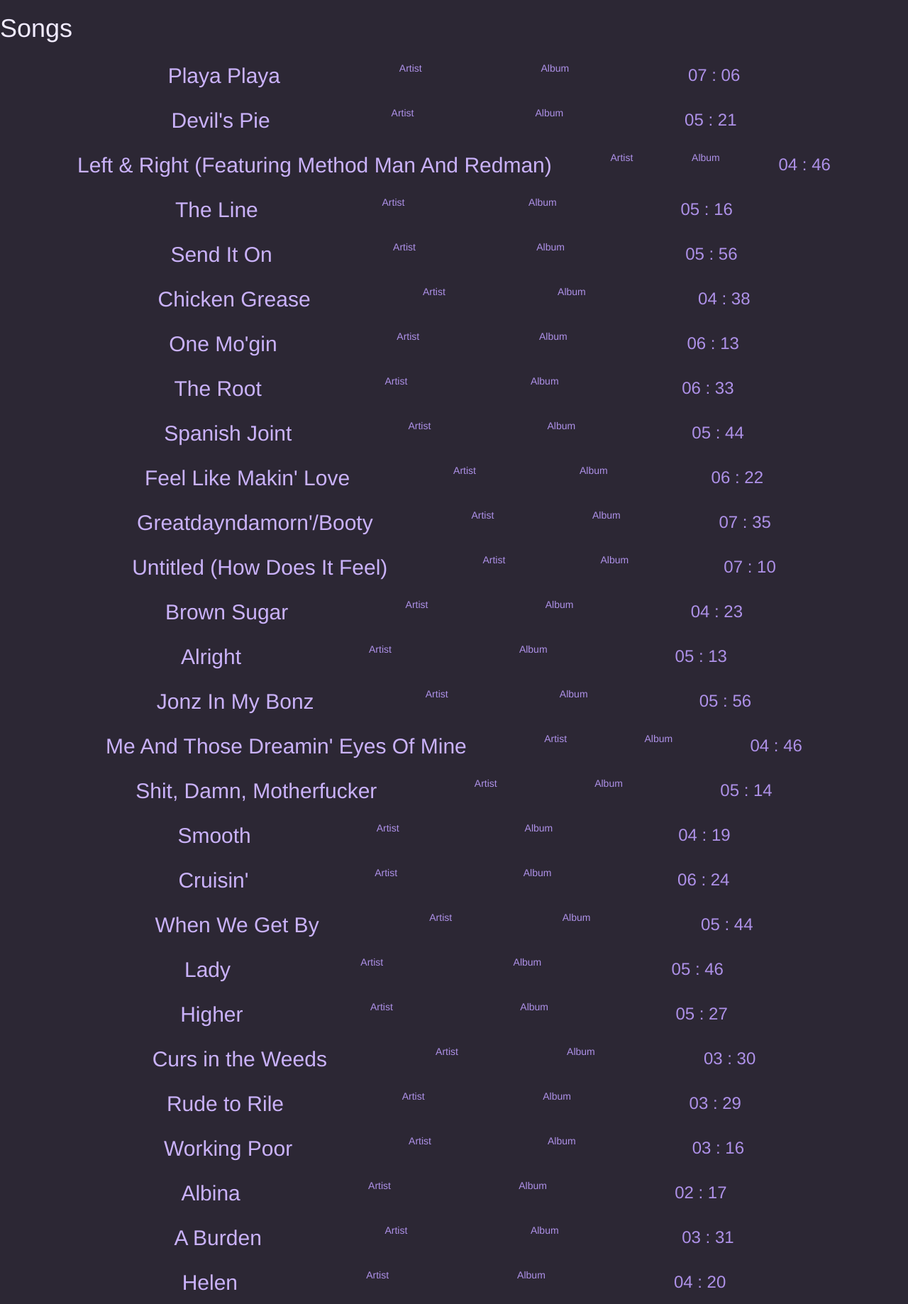
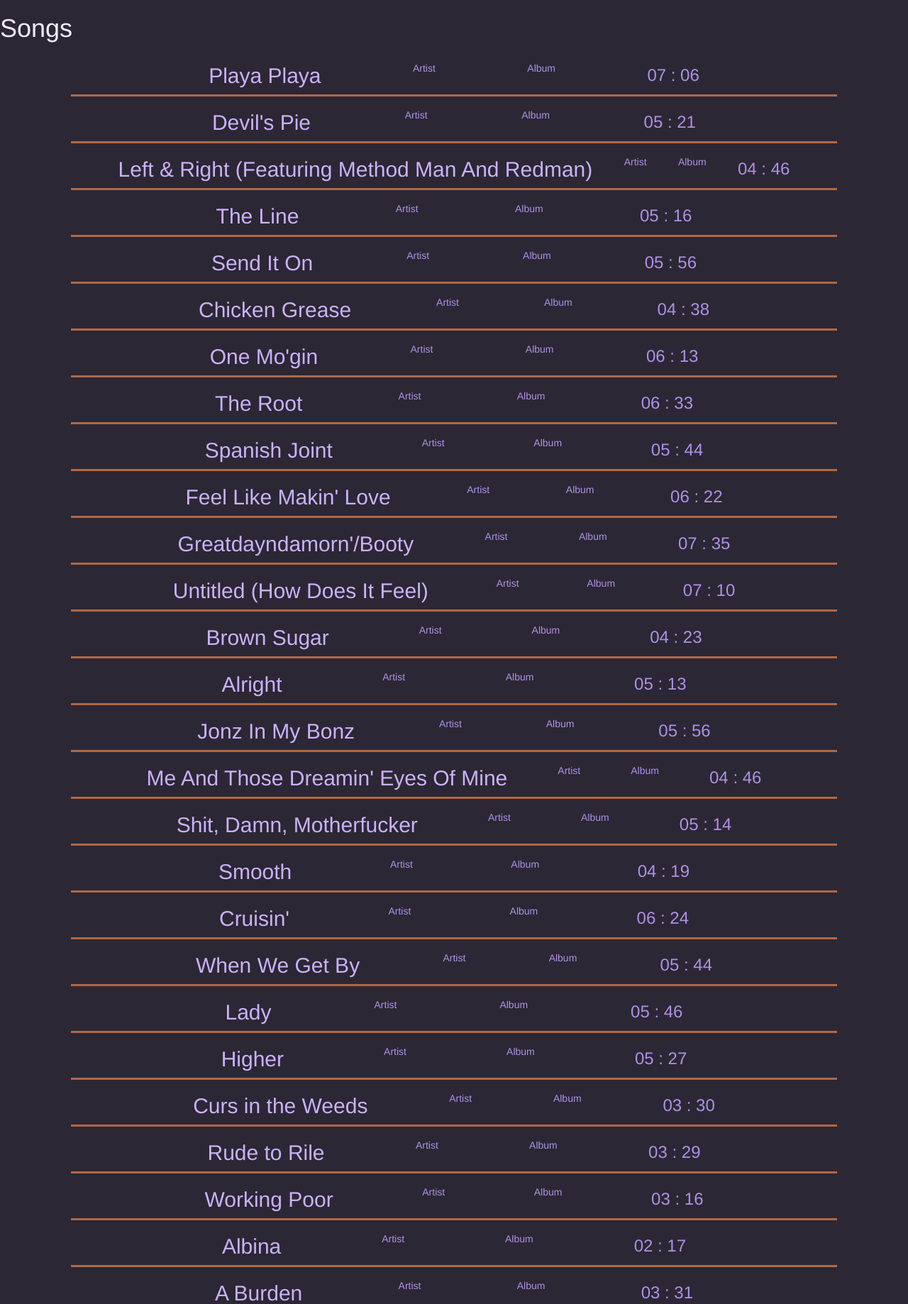
Before and after one commit to Maighdlyn/Hello-Web-Servers-Goal-253-, a Node server app: page /songs in a window 1280 px wide. Shown: the part 105-1943 px from the top of the page at 71% size. Run offline with Node 20, Linux system fonts and the light colour scheme.

Commit message:
songs formatting

```diff
--- a/public/style.css
+++ b/public/style.css
@@ -39,6 +39,12 @@ img{
   flex-direction: column;
 }
 
+.songRow {
+  border-bottom-color: #b06845;
+  border-bottom-style: solid;
+  margin: 0px 100px 0px 100px;
+}
+
 .navbar {
   flex-direction: row;
   justify-content: space-around;
--- a/views/songs.ejs
+++ b/views/songs.ejs
@@ -3,7 +3,7 @@
 
 <% songs.forEach((song) => { %>
 
-<div class = "row">
+<div class = "row songRow">
   <h2><%= song.title %></h2>
   <p>Artist</p>
   <p>Album</p>
```
